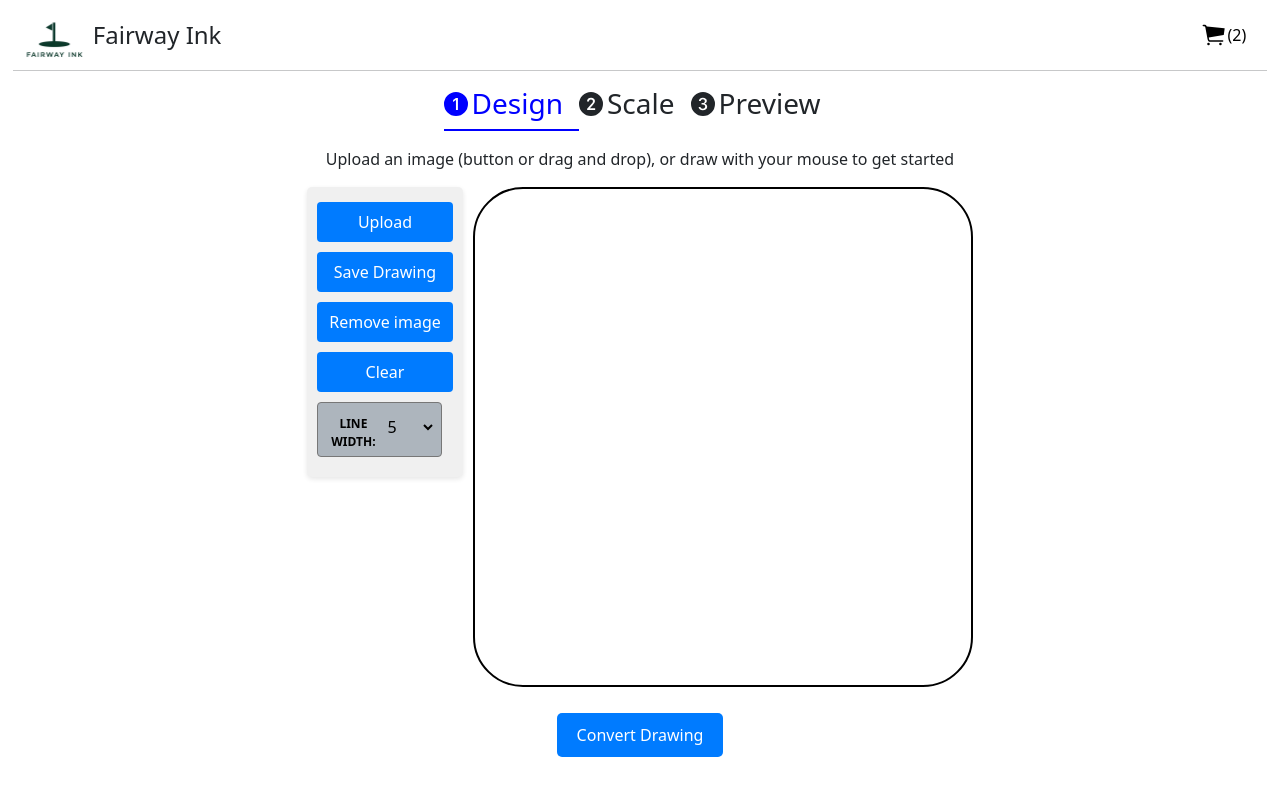
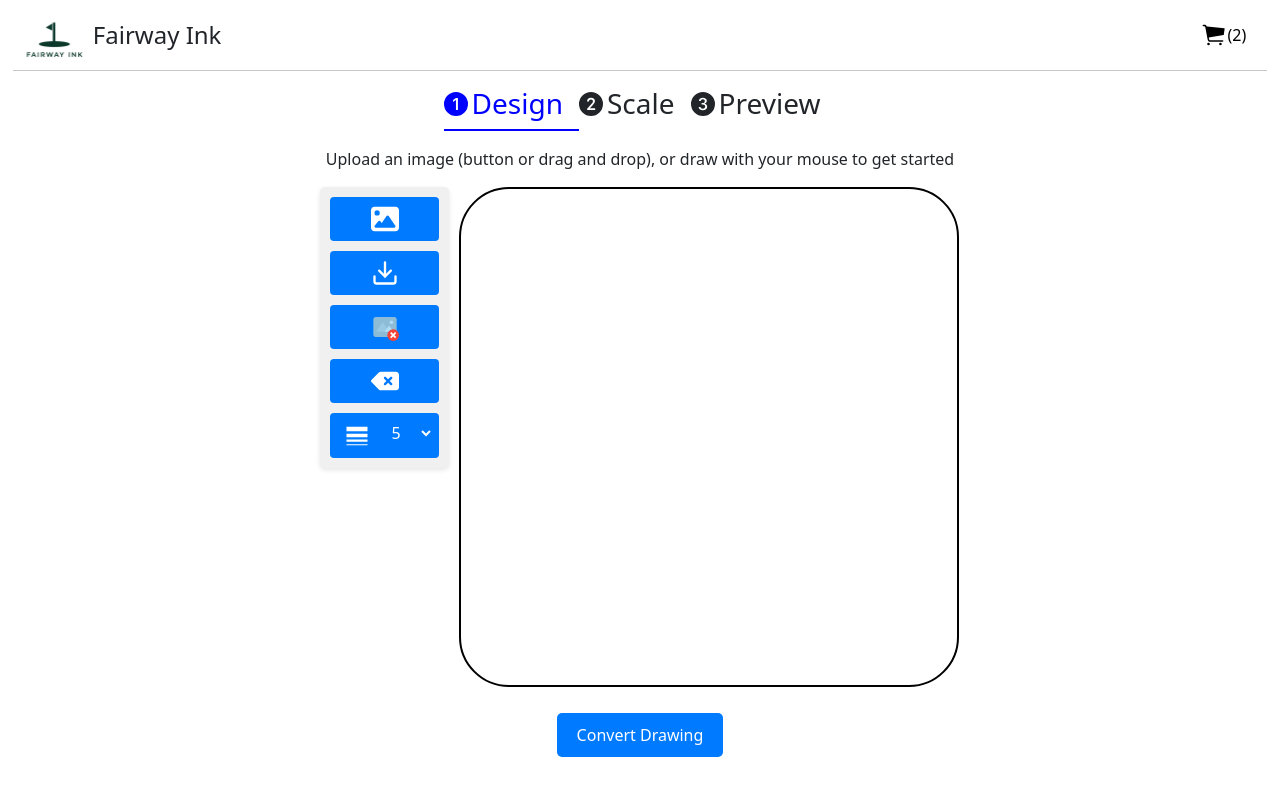
Before and after one commit to Ocamp09/fairway-ink-api, a React (Vite) app in the folder ui/: page / in a window 1280 px wide. Shown: the top 796 px of the page. Built offline with nearby package versions, Linux system fonts and the light colour scheme.

Commit message:
fix toolbar css

```diff
--- a/ui/src/components/Image_Drawing/FileUpload.css
+++ b/ui/src/components/Image_Drawing/FileUpload.css
@@ -1,13 +1,7 @@
-/* Center the entire content */
-/* .file-upload-container {
-  text-align: center;
-  padding: 20px;
-} */
-
-/* Style the file input */
-/* .file-upload-container input[type="file"] {
-  margin-bottom: 20px;
-} */
+.file-upload-container button {
+  width: 100%;
+  height: auto;
+}
 
 /* Style the error message */
 .file-error-message {
--- a/ui/src/components/Image_Drawing/FileUpload.jsx
+++ b/ui/src/components/Image_Drawing/FileUpload.jsx
@@ -1,4 +1,5 @@
 import { useState, useRef } from "react";
+import { FaImage } from "react-icons/fa6";
 import "./FileUpload.css";
 import "./ImageEditor.css";
 
@@ -44,8 +45,8 @@ const FileUpload = ({ setImageUrl }) => {
         ref={fileInputRef}
         hidden
       />
-      <button className="right-button" onClick={handleUploadClick}>
-        Upload
+      <button onClick={handleUploadClick}>
+        <FaImage size={28} />
       </button>
       {error && <p className="file-error-message">{error}</p>}
     </div>
--- a/ui/src/components/Image_Drawing/Toolbar.css
+++ b/ui/src/components/Image_Drawing/Toolbar.css
@@ -17,27 +17,55 @@
   .toolbar {
     flex-direction: row;
     flex-wrap: wrap;
-    width: 95%;
+    width: auto;
   }
 }
 
 .toolbar button {
-  padding: 8px 12px;
+  padding: 8px 8px;
   background-color: #007bff;
   color: white;
   border: none;
   border-radius: 4px;
   cursor: pointer;
   transition: background-color 0.3s;
+  height: 100%;
+}
+
+.toolbar select {
+  padding: 8px 8px;
+  background-color: #007bff;
+  color: white;
+  border: none;
+  border-radius: 4px;
+  cursor: pointer;
+  transition: background-color 0.3s;
+  height: 100%;
+}
+
+.toolbar .dropdown {
+  background-color: #007bff;
+  margin-bottom: 0;
+  border: 0;
+  width: auto;
+  justify-content: center;
+}
+
+.toolbar select:hover {
+  background-color: #0056b3;
+}
+
+.toolbar option {
+  background-color: lightgray;
+  color: black;
+}
+
+.toolbar label {
+  margin-top: 5px;
 }
 
 .toolbar button:hover {
   background-color: #0056b3;
-}
-
-.toolbar label {
-  font-weight: bold;
-  margin-top: 10px;
 }
 
 .toolbar input[type="color"],
--- a/ui/src/components/Image_Drawing/Toolbar.jsx
+++ b/ui/src/components/Image_Drawing/Toolbar.jsx
@@ -1,6 +1,10 @@
 import "./Toolbar.css";
 import QuantityDropdown from "../Preview/QuantityDropdown";
 import FileUpload from "./FileUpload";
+import { FiDownload } from "react-icons/fi";
+import { FcRemoveImage } from "react-icons/fc";
+import { FaDeleteLeft } from "react-icons/fa6";
+import { MdLineWeight } from "react-icons/md";
 
 const Toolbar = ({
   setPaths,
@@ -14,6 +18,8 @@ const Toolbar = ({
   canvasRef,
 }) => {
   const scaleMultiplier = 0.8;
+  const iconSize = 28;
+  const lineLabel = <MdLineWeight size={iconSize} color="white" />;
 
   const handleZoomIn = () => {
     setScale(scale / scaleMultiplier);
@@ -73,12 +79,18 @@ const Toolbar = ({
         <button onClick={handleZoomOut}>Zoom Out</button>
         <button onClick={handleUndo}>Undo</button> */}
         <FileUpload imageUrl={imageUrl} setImageUrl={setImageUrl} />
-        <button onClick={saveCanvas}>Save Drawing</button>
-        <button onClick={handleRemoveImage}>Remove image</button>
-        <button onClick={handleClear}>Clear</button>
+        <button onClick={saveCanvas}>
+          <FiDownload size={iconSize} />
+        </button>
+        <button onClick={handleRemoveImage}>
+          <FcRemoveImage size={iconSize} />
+        </button>
+        <button onClick={handleClear}>
+          <FaDeleteLeft size={iconSize} />
+        </button>
         <QuantityDropdown
           maxQuantity={20}
-          labelText="Line Width: "
+          labelText={lineLabel}
           step={2}
           quantity={lineWidth}
           setQuantity={setLineWidth}
```
